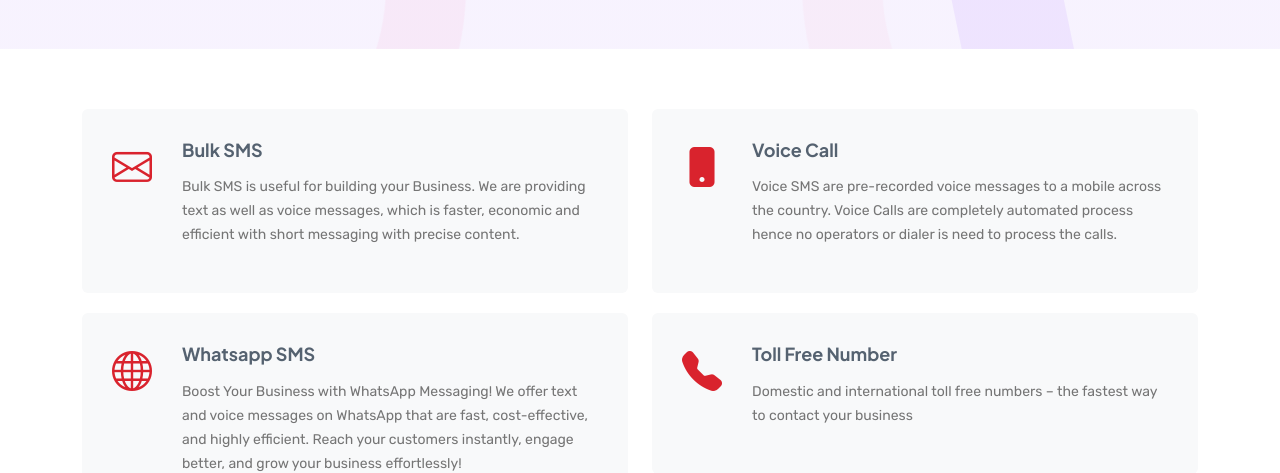
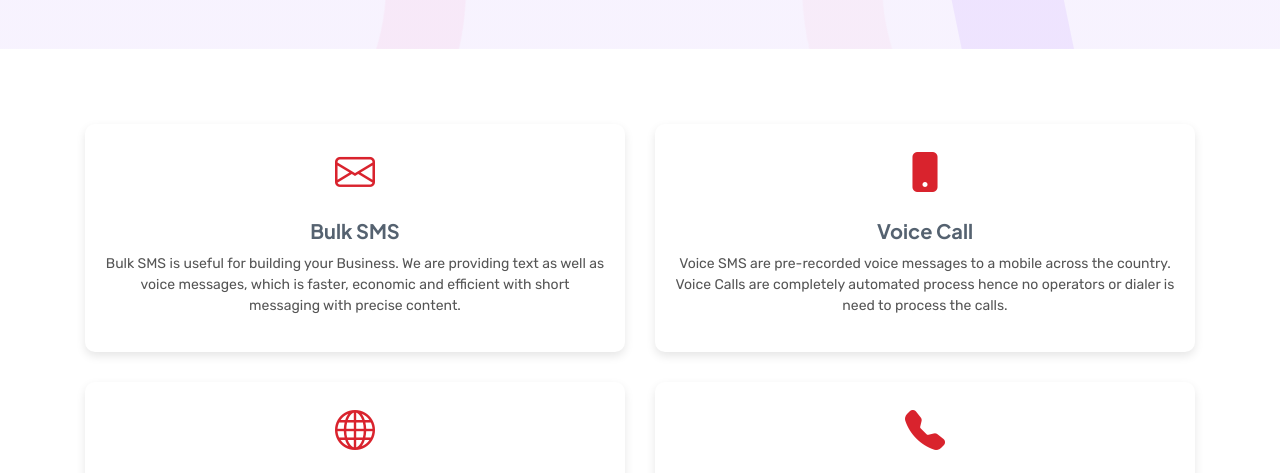
Before and after one commit to Priyankashinde06/VISION-TECHI, a plain HTML site: page service.html in a window 1280 px wide. Shown: the part 326-799 px from the top of the page. Drawn offline with nearby package versions, Linux system fonts and the light colour scheme.

Commit message:
style.css

```diff
--- a/css/style.css
+++ b/css/style.css
@@ -1238,37 +1238,55 @@ section {
 /*** Features End ***/
 
 .services .icon-box {
-    margin-bottom: 20px;
-    padding: 30px;
-    border-radius: 6px;
+    background: #fff;
+    padding: 20px;
+    box-shadow: 0px 4px 10px rgba(0, 0, 0, 0.1);
+    text-align: center;
+    border-radius: 10px;
+    transition: 0.3s;
+    height: 100%; /* Ensures equal height */
+    display: flex;
+    flex-direction: column;
+    justify-content: space-between;
 }
 
 .services .icon-box i {
-    float: left;
+    font-size: 40px;
     color: #d9232d;
-    font-size: 40px;
-}
-
-.services .icon-box h4 {
-    margin-left: 70px;
-    font-weight: 700;
     margin-bottom: 15px;
-    font-size: 18px;
-}
-
+}
 .services .icon-box h4 a {
     color: #556270;
     transition: 0.3s;
 }
 
+.services .icon-box h4 {
+    font-size: 20px;
+    font-weight: bold;
+    margin-bottom: 10px;
+}
+
 .services .icon-box p {
-    margin-left: 70px;
-    line-height: 24px;
+    flex-grow: 1; /* Allows text content to adjust inside the box */
     font-size: 14px;
-}
-
-.services .icon-box:hover h4 a {
-    color: #d9232d;
+    color: #555;
+}
+
+.services .row {
+    display: flex;
+    flex-wrap: wrap;
+    justify-content: center;
+}
+
+.services .col-md-6 {
+    display: flex;
+    padding: 15px;
+}
+
+.center-div {
+    display: flex;
+    justify-content: center;
+    width: 100%;
 }
 
 /*** Pricing Start ***/
```
